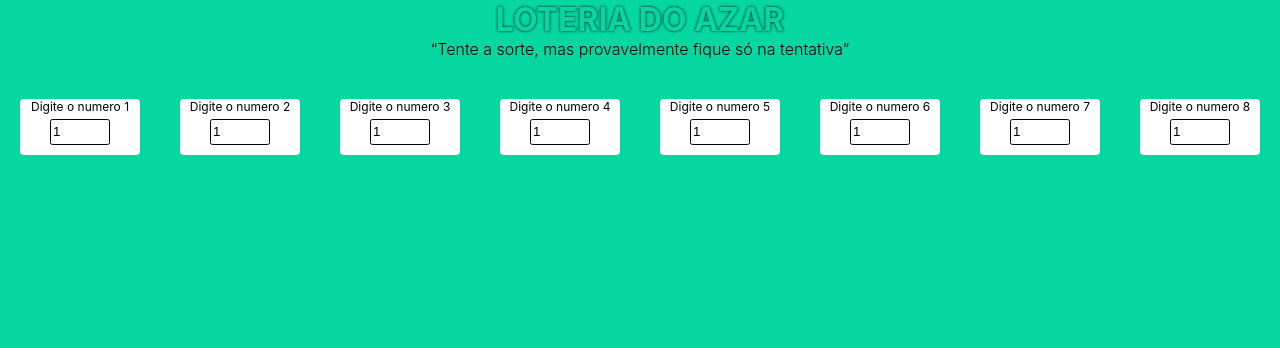
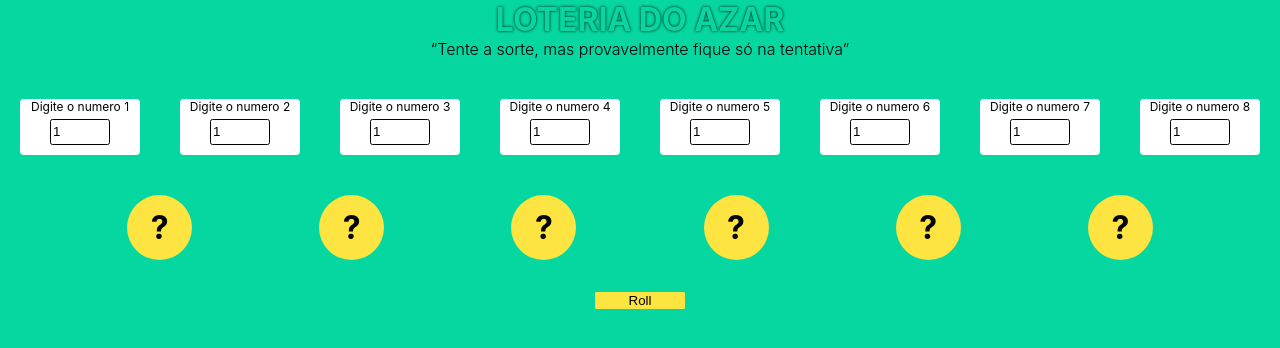
Before and after one commit to joaopedroalb/challenges-study, a Next.js app: page /Challenger-4 in a window 1280 px wide. Shown: the top 348 px of the page. Built offline with nearby package versions, Linux system fonts and the light colour scheme.

Commit message:
Update gerando os numeros aleatorio ja

```diff
--- /dev/null
+++ b/components/challenge-4/Ball/index.module.css
@@ -0,0 +1,9 @@
+.container{
+    background-color: #fee440;
+    display: flex;
+    align-items: center;
+    justify-content: center;
+    border-radius: 50%;
+    width: 65px;
+    height: 65px;
+}
--- a/components/challenge-4/Ball/index.tsx
+++ b/components/challenge-4/Ball/index.tsx
@@ -1,5 +1,10 @@
-export default function Ball(){
+
+import style from './index.module.css'
+
+export default function Ball(props:{value:any}){
     return (
-        <div>Quina</div>
+        <div className={style.container}>
+            <h1>{props.value}</h1>
+        </div>
     )
 }
--- a/components/challenge-4/RowBalls/index.module.css
+++ b/components/challenge-4/RowBalls/index.module.css
@@ -0,0 +1,22 @@
+.containerBg{
+    width: 100%;
+    display: flex;
+    flex-direction: column;
+    gap: 2rem;
+    align-items: center;
+}
+
+.container{
+    width: 100%;
+    display: flex;
+    justify-content: space-evenly;
+    flex-wrap: wrap;
+}
+
+.btnRoll{
+    width: 7%;
+    border-radius: .10rem;
+    border: 1px;
+    background: #fee440;
+    cursor: pointer;
+}
--- a/components/challenge-4/RowBalls/index.tsx
+++ b/components/challenge-4/RowBalls/index.tsx
@@ -1,9 +1,37 @@
-
+import style from './index.module.css'
+import Ball from "../Ball";
+import {useState} from 'react'
 
 export default function RowBalls(){
+
+    const [preLoad, setPreLoad] = useState(false);
+
+    const [listAllNumbers,setListAllNumbers] = useState(Array.from({length:80},(_,i)=>i+1));
+    const [listBalls,setListBalls] = useState(Array.from({length:6}))
+
+    function roll(){
+        for(let i = 0; i<6 ; i++){
+            const index = Math.floor(Math.random()*listAllNumbers.length);
+            listBalls[i] = listAllNumbers[index]
+            setListAllNumbers(listAllNumbers.splice(index,1))
+            //allNumbersAux = allNumbersAux.splice(index,1);
+        }
+        setListAllNumbers(Array.from({length:80},(_,i)=>i+1))
+        setPreLoad(true);
+    }
+
     return(
-        <div>
-            row balls
+        <div className={style.containerBg}>
+            <div className={style.container}>
+            {listBalls.map((_,i)=>{
+                return(
+                    <Ball key={i} value={preLoad?listBalls[i]:"?"}/>
+                )
+            })}
+
+            </div>
+
+            <button className={style.btnRoll} onClick={roll}>Roll</button>
         </div>
     )
 }
--- a/pages/Challenger-4.tsx
+++ b/pages/Challenger-4.tsx
@@ -1,3 +1,4 @@
+import RowBalls from '../components/challenge-4/RowBalls'
 import RowQuina from '../components/challenge-4/RowQuina'
 import styles from '../styles/challengefour.module.css'
 
@@ -10,6 +11,7 @@ export default function ChallengerFour(){
                 <span><q>Tente a sorte, mas provavelmente fique só na tentativa</q></span>
             </div>
             <RowQuina/>
+            <RowBalls/>
         </div>
     )
 }
```
